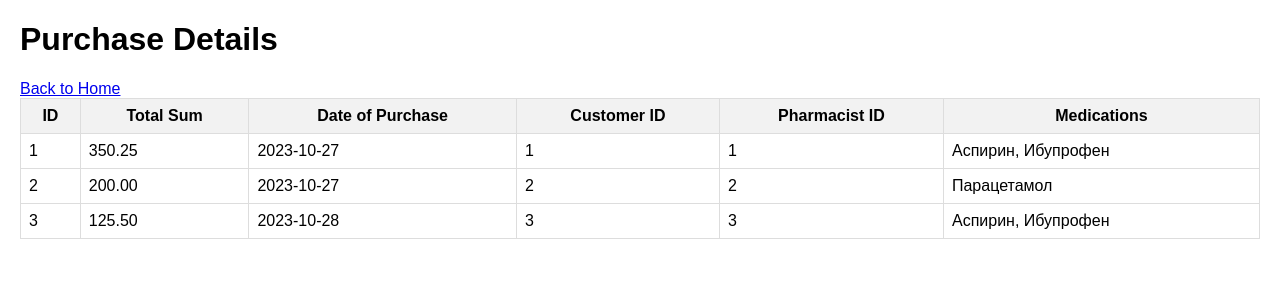
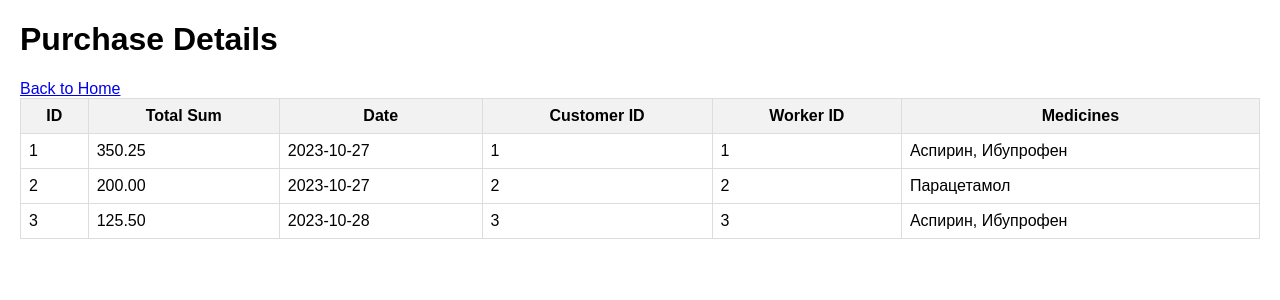
Before and after one commit to Coderavez/pharmacyweb, a PHP site: page /purchase_details.php in a window 1280 px wide. Shown: the top 300 px of the page. Run offline with PHP 8.4, Linux system fonts and the light colour scheme; data comes from the database, SQL or seed files in the repository.

Commit message:
Update purchase_details.php

```diff
--- a/purchase_details.php
+++ b/purchase_details.php
@@ -1,79 +1,80 @@
+<?php
+include __DIR__ . '/db_connection.php';
+
+$sql = "
+SELECT
+    c.id,
+    c.all_sum,
+    c.date_buy,
+    c.id_pokypatelya,
+    c.id_trydyaga,
+    l.name_drug
+FROM chek c
+LEFT JOIN tovarcheka t ON c.id = t.id_cheka
+LEFT JOIN lekarstvo l ON t.id_lekarstva = l.id
+ORDER BY c.id
+";
+
+$stmt = $pdo->query($sql);
+$data = $stmt->fetchAll();
+?>
+
 <!DOCTYPE html>
 <html lang="en">
 <head>
     <meta charset="UTF-8">
-    <meta name="viewport" content="width=device-width, initial-scale=1.0">
     <title>Purchase Details</title>
     <style>
-        body {
-            font-family: Arial, sans-serif;
-            margin: 20px;
-        }
-        table {
-            width: 100%;
-            border-collapse: collapse;
-        }
-        th, td {
-            border: 1px solid #ddd;
-            padding: 8px;
-        }
-        th {
-            background-color: #f2f2f2;
-        }
+        body { font-family: Arial; margin: 20px; }
+        table { width: 100%; border-collapse: collapse; }
+        th, td { border: 1px solid #ddd; padding: 8px; }
+        th { background: #f2f2f2; }
     </style>
 </head>
 <body>
+
 <h1>Purchase Details</h1>
 <a href="index.php">Back to Home</a>
-    <?php
-    include 'db_connection.php';
 
-    // Fetch purchase details
-    $stmt = $pdo->query("SELECT * FROM chek");
-    $cheks = $stmt->fetchAll();
-
-    if ($cheks) {
-        echo "<table>
-                <thead>
+<table>
     <tr>
         <th>ID</th>
         <th>Total Sum</th>
-                        <th>Date of Purchase</th>
+        <th>Date</th>
         <th>Customer ID</th>
-                        <th>Pharmacist ID</th>
-                        <th>Medications</th>
+        <th>Worker ID</th>
+        <th>Medicines</th>
     </tr>
-                </thead>
-                <tbody>";
-        foreach ($cheks as $chek) {
-            // Fetch medications for each purchase
-            $stmtTovarcheka = $pdo->prepare("SELECT * FROM tovarcheka WHERE id_cheka = :id_cheka");
-            $stmtTovarcheka->execute(['id_cheka' => $chek['id']]);
-            $tovarchekas = $stmtTovarcheka->fetchAll();
 
-            $medications = [];
-            foreach ($tovarchekas as $tovarcheka) {
-                $stmtLekarstvo = $pdo->prepare("SELECT name_drug FROM lekarstvo WHERE id = :id_lekarstva");
-                $stmtLekarstvo->execute(['id_lekarstva' => $tovarcheka['id_lekarstva']]);
-                $medication = $stmtLekarstvo->fetch();
-                if ($medication) {
-                    $medications[] = htmlspecialchars($medication['name_drug']);
+    <?php
+    $grouped = [];
+
+    foreach ($data as $row) {
+        $id = $row['id'];
+
+        if (!isset($grouped[$id])) {
+            $grouped[$id] = $row;
+            $grouped[$id]['medicines'] = [];
+        }
+
+        if ($row['name_drug']) {
+            $grouped[$id]['medicines'][] = $row['name_drug'];
         }
     }
 
-            echo "<tr>
-                    <td>" . htmlspecialchars($chek['id']) . "</td>
-                    <td>" . htmlspecialchars($chek['all_sum']) . "</td>
-                    <td>" . htmlspecialchars($chek['date_buy']) . "</td>
-                    <td>" . htmlspecialchars($chek['id_pokypatelya']) . "</td>
-                    <td>" . htmlspecialchars($chek['id_trydyaga']) . "</td>
-                    <td>" . implode(', ', $medications) . "</td>
-                  </tr>";
-        }
-        echo "</tbody></table>";
-    } else {
-        echo "No purchase details found.";
-    }
+    foreach ($grouped as $chek):
     ?>
+        <tr>
+            <td><?= $chek['id'] ?></td>
+            <td><?= $chek['all_sum'] ?></td>
+            <td><?= $chek['date_buy'] ?></td>
+            <td><?= $chek['id_pokypatelya'] ?></td>
+            <td><?= $chek['id_trydyaga'] ?></td>
+            <td><?= implode(', ', $chek['medicines']) ?></td>
+        </tr>
+    <?php endforeach; ?>
+
+</table>
+
 </body>
 </html>
```
Lines whose indentation alone changed are shown as unchanged.
